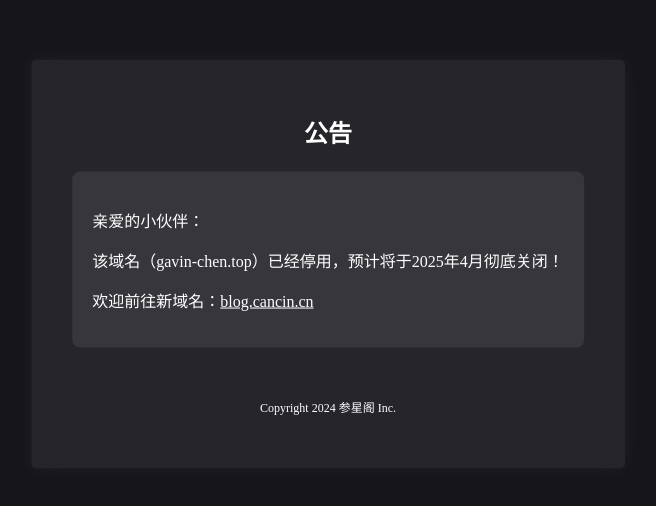
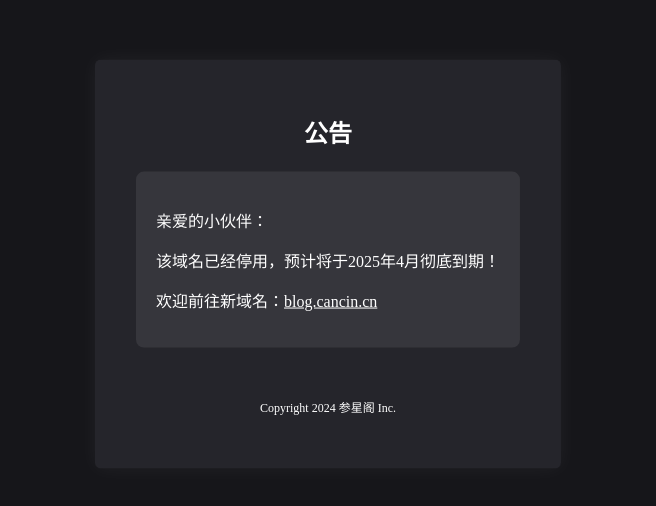
Before and after one commit to Gavin-Meskin-Chen/gavin-chen-top, a plain HTML site: page index.html in a window 1280 px wide. Shown: the part 136-642 px from the top of the page, without its empty margins (312-968 px from the left). Drawn offline with Linux system fonts and the light colour scheme.

Commit message:
Update index.html

```diff
--- a/index.html
+++ b/index.html
@@ -11,7 +11,7 @@
 	<div style="background-color: hsla(0,0%,100%,.08);border-radius: 8px;padding: 20px;">
 		<p style="margin-bottom: 10px;">亲爱的小伙伴：</p>
 		<p style="text-wrap: wrap;">
-			该域名（gavin-chen.top）已经停用，预计将于2025年4月彻底关闭！
+			该域名已经停用，预计将于2025年4月彻底到期！
 		</p>
 		<p style="text-wrap: wrap;">
 			欢迎前往新域名：<a style="color: #fff;" href='https://blog.cancin.cn', title='blog.cancin.cn', target='_blank', one-link-mark='yes'>blog.cancin.cn</a>
```
